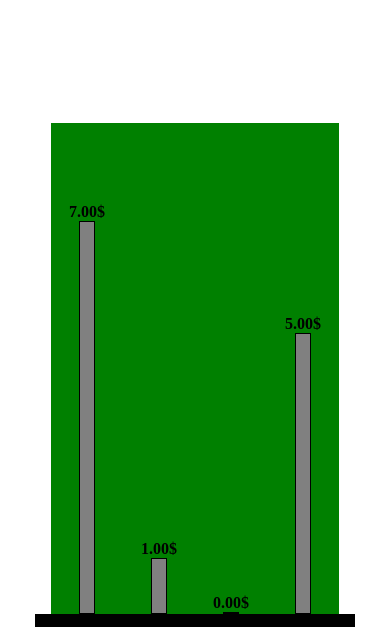
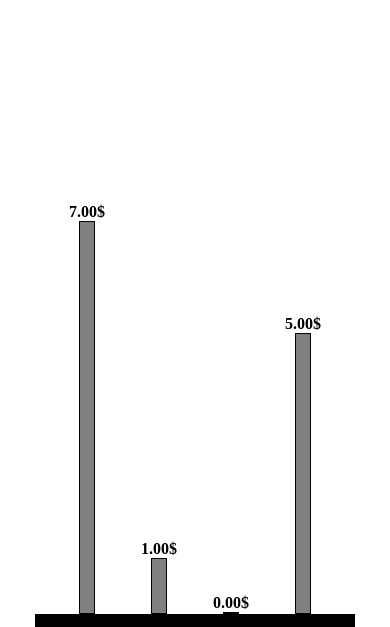
Before and after one commit to Viper-JSX/Storage-price-calculator, a website built with webpack: page src/index.html in a window 390 px wide. Shown: the top 627 px of the page. Built offline with nearby package versions, Linux system fonts and the light colour scheme; files whose address does not match are found by name.

Commit message:
Set min height of 320 px when desctop mode and 480 when mobile mode

```diff
--- a/src/css/main.css
+++ b/src/css/main.css
@@ -38,7 +38,6 @@ body{
 
 #storageSizeInput, #transferSizeInput{
     position: relative;
-    background-color: red;
 }
 
 #storageSizeInput::before, #transferSizeInput::before{
@@ -61,8 +60,8 @@ body{
 .pricingChart{
     width: 60vw;
     min-width: max-content;
+    min-height: 320px;
     margin-top: 3rem;
-    /* background-color: blue; */
     display: flex;
     justify-content: center;
 }
@@ -109,14 +108,12 @@ body{
     min-width: 320px;
     min-width: 3;
     border-left: 0.5rem solid black;
-    /* background-color: blue; */
 }
 
 .chartItem{
     height: 100%;
     align-items: center;
     display: flex;
-    background-color: green;
 }
 
 .chartColumn{
@@ -152,6 +149,7 @@ body{
     }
 
     .pricingChart{
+        min-height: 480px;
         align-items: center;
         flex-direction: column-reverse;
     }
```
